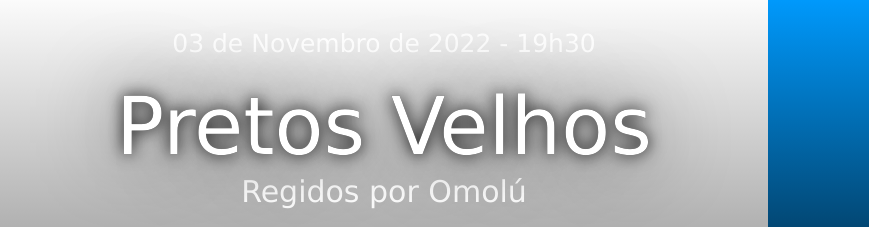
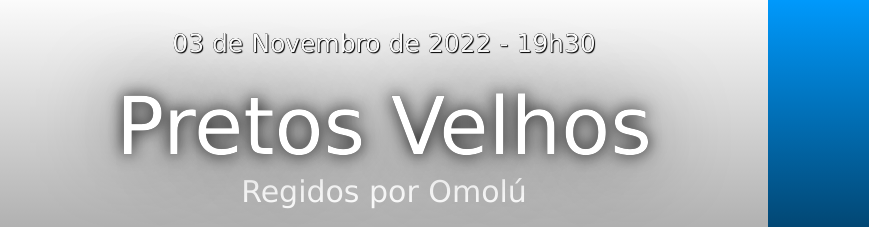
Before and after one commit to JosucaZ/TUEG, a plain HTML site: page index.html in a window 1280 px wide. Shown: the part 139-366 px from the top of the page, 0-869 px from the left. Drawn offline with nearby package versions, Linux system fonts and the light colour scheme.

Commit message:
Update style.css

```diff
--- a/css/style.css
+++ b/css/style.css
@@ -208,6 +208,8 @@ a {
     #dataSemana{
         margin-top: 40px;
         font-size: 25px;
+        color: rgb(255, 255, 255);
+        text-shadow: 1px 1px 1px black, 0 0 0em black, 0 0 0.01em black;;
     }
     #tituloSemana{
         margin: auto;
```
